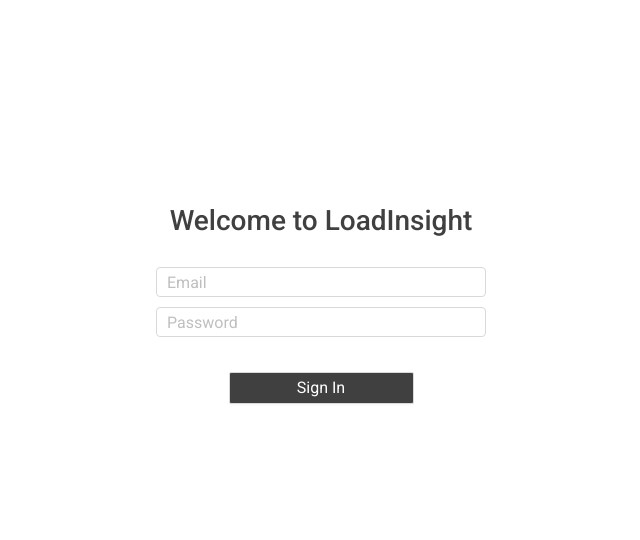
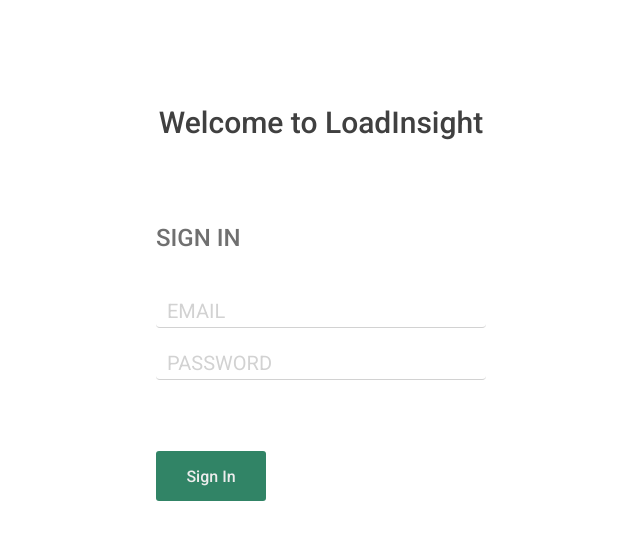
Before and after one commit to slacgismo/loadinsight-client, a React app: page /login in a window 1280 px wide. Shown: the whole page, without its empty margins (319-959 px from the left). Built offline with nearby package versions, Linux system fonts and the light colour scheme.

Commit message:
update login page

```diff
--- a/src/containers/login/index.js
+++ b/src/containers/login/index.js
@@ -1,5 +1,5 @@
 import React, { Component } from 'react';
-import { Input, Button } from 'antd';
+import { Input } from 'antd';
 import { connect } from 'react-redux';
 import { bindActionCreators } from 'redux';
 import { loginUser as loginUserAction } from 'actions/user';
@@ -37,24 +37,35 @@
 
   onLoginClicked() {
     const { email, password } = this.state;
-    const { loginUser } = this.props;
+    const { loginUser, isLoggingIn } = this.props;
 
-    loginUser(email, password);
+    if (!isLoggingIn) {
+      loginUser(email, password);
+    }
   }
 
   render() {
+    const { loginError } = this.props;
+    const errorStyle = loginError ? styles.active : styles.inactive;
+
     return (
       <div className={styles.root}>
         <div className={styles.header}>Welcome to LoadInsight</div>
-        <div>
-          <Input className={styles.textField} placeholder="Email" onChange={this.onEmailChanged} />
+        <div className={styles.form}>
+          <div className={styles.title}>Sign In</div>
+          <div>
+            <Input className={styles.textField} placeholder="EMAIL" onChange={this.onEmailChanged} />
+          </div>
+          <div>
+            <Input type="password" className={styles.textField} placeholder="PASSWORD" onChange={this.onPasswordChanged} />
+          </div>
+          <div className={`${styles.error} ${errorStyle}`}>
+            Invalid credentials entered.
+          </div>
+          <div className={styles.button} role="button" tabIndex={0} onClick={this.onLoginClicked} onKeyPress={this.onLoginClicked}>
+            Sign In
+          </div>
         </div>
-        <div>
-          <Input type="password" className={styles.textField} placeholder="Password" onChange={this.onPasswordChanged} />
-        </div>
-        <Button className={styles.button} htmlType="submit" onClick={this.onLoginClicked}>
-          Sign In
-        </Button>
       </div>
     );
   }
@@ -66,14 +77,20 @@
   }).isRequired,
   loginUser: PropTypes.func.isRequired,
   userProfile: PropTypes.shape({}),
+  isLoggingIn: PropTypes.bool,
+  loginError: PropTypes.node,
 };
 
 Login.defaultProps = {
   userProfile: undefined,
+  isLoggingIn: false,
+  loginError: undefined,
 };
 
 const mapStateToProps = (state) => ({
   userProfile: state.user.profile,
+  isLoggingIn: state.user.isLoggingIn,
+  loginError: state.user.loginError,
 });
 
 const mapDispatch = (dispatch) => bindActionCreators({
--- a/src/containers/login/index.module.css
+++ b/src/containers/login/index.module.css
@@ -1,38 +1,77 @@
 
 
 .root {
+    width: 100%;
+    height: 100vh;
     text-align: center;
-    margin-top: 200px;
 }
 
 .header {
     font-family: Roboto, serif;
-    font-size: 28px;
+    font-size: 30px;
     font-weight: 500;
     color: #404040;
-    margin-bottom: 25px;
+    padding-top: 100px;
+}
+
+.form {
+    width: 390px;
+    padding: 30px;
+    margin: 45px auto 0px auto;
+    background-color: #fff;
+    text-align: left;
+}
+
+.form .title {
+    font-family: Roboto, serif;
+    font-weight: 500;
+    font-size: 24px;
+    color: #707070;
+    text-transform: uppercase;
+    margin-bottom: 40px;
 }
 
 .textField {
     width: 330px;
-    height: 30px;
     font-family: Roboto, serif;
-    font-size: 16px;
-    padding-left: 10px;
-    color: #404040;
-    margin-bottom: 10px;
+    font-size: 20px;
+    color: #707070;
+    border: none;
+    padding-bottom: 5px;
+    border-bottom: 1px solid #D2D2D2;
+}
+
+.textField::placeholder {
+    color: #D2D2D2;
+    opacity: 1;
+}
+
+.textField:first-child {
+    margin-bottom: 20px;
+}
+
+.error {
+    font-family: Roboto, serif;
+    font-size: 14px;
+    color: #FF511B;
+    opacity: 0;
+}
+
+.error.active {
+    opacity: 1;
 }
 
 .button {
-    width: 185px;
-    height: 32px;
+    width: 110px;
+    height: 50px;
     font-family: Roboto, serif;
+    font-weight: 500;
     font-size: 16px;
-    color: #fff;
-    background-color: #404040;
-    display: inline-block;
-    border-radius: 2px;
-    margin-top: 25px;
+    color: #EDEDED;
+    background-color: #318466;
+    border-radius: 3px;
     cursor: pointer;
-    border-radius: 2px;
+    text-align: center;
+    padding-top: 14px;
+    margin-top: 30px;
 }
--- a/src/index.css
+++ b/src/index.css
@@ -1,5 +1,6 @@
 html {
   box-sizing: border-box;
+  background-color: #f7f7f7;
 }
 *, *:before, *:after {
   box-sizing: inherit;
--- a/src/reducers/user.js
+++ b/src/reducers/user.js
@@ -25,13 +25,13 @@
     case LOGIN_USER_COMPLETED:
       Auth.loginUser(action.payload);
       return {
-        ...state,
+        ...DEFAULT_STATE,
         profile: Auth.getUser(),
       };
     case LOGIN_USER_FAILED:
       return {
         ...DEFAULT_STATE,
-        error: action.payload,
+        loginError: action.payload,
       };
     case LOGOUT_USER:
       Auth.logoutUser();
```
